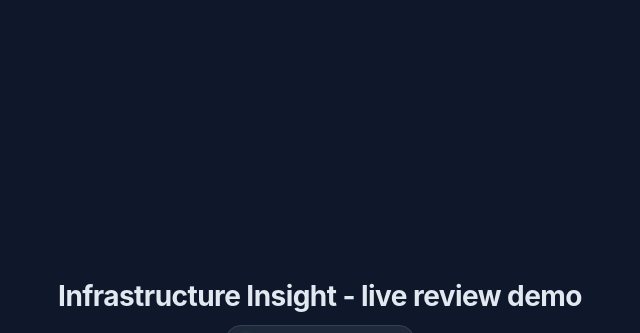
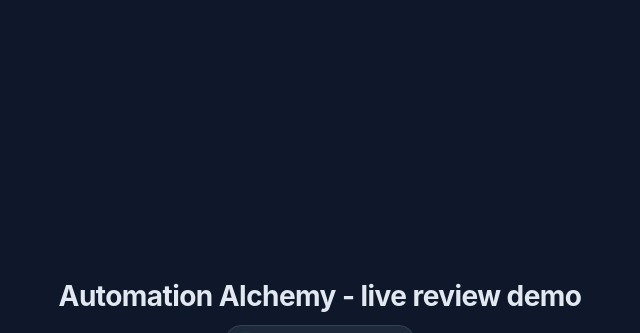
Before and after one commit to khan1402/automation-alchemy, a FastAPI app: template app/frontend/templates/index.html in a window 1280 px wide. Shown: the top 333 px of the page, without its empty margins (320-960 px from the left). Run offline with FastAPI, Linux system fonts and the light colour scheme; the template is opened without the code that fills it, so the values that code supplies are empty.

Commit message:
updated the  page heading

```diff
--- a/app/frontend/templates/index.html
+++ b/app/frontend/templates/index.html
@@ -9,7 +9,7 @@
 <body>
     <div class="container">
         <header>
-            <h1>Infrastructure Insight - live review demo</h1>
+            <h1>Automation Alchemy - live review demo</h1>
             <div class="responding-server">
                 <span class="status-dot"></span>
                 Responding server: <strong>{{ web_server_hostname }}</strong>
```
